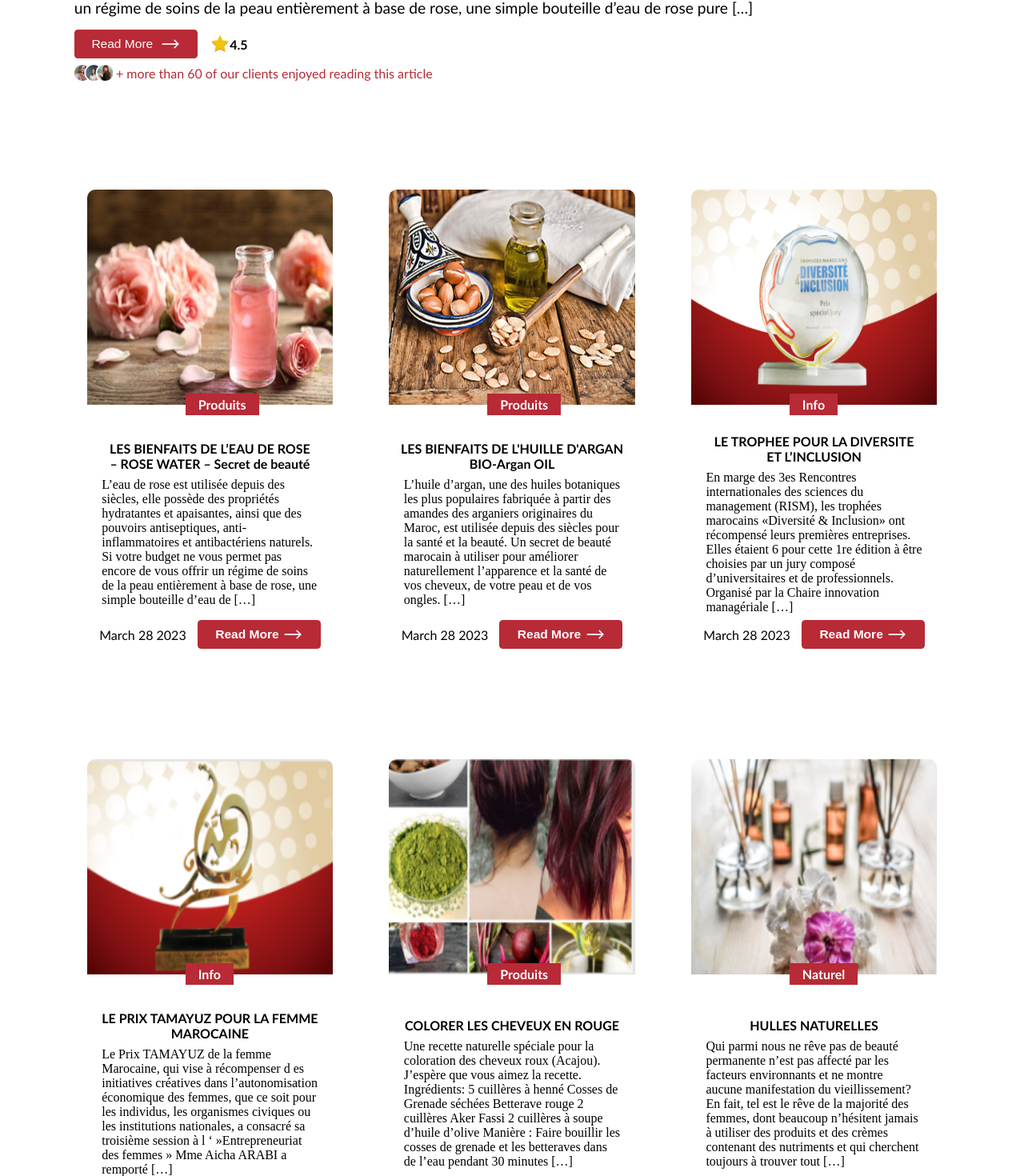
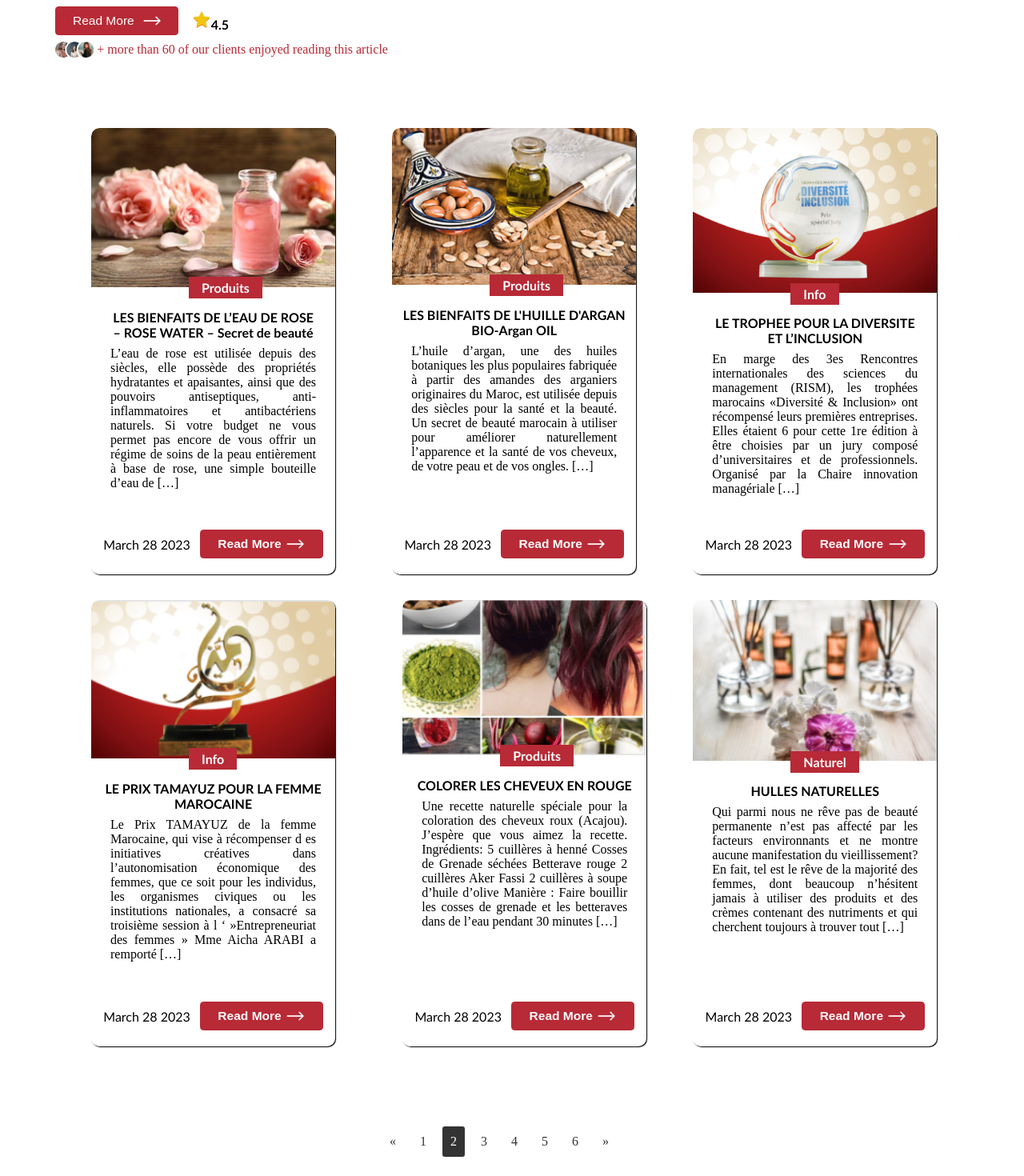
Before and after one commit to AbdoTheDeveloper/Bionoor-Cosmetics-, a React (Create React App) app: page / in a window 1280 px wide. Shown: the part 858-2328 px from the top of the page at 80% size. Built offline with nearby package versions, Linux system fonts and the light colour scheme.

Commit message:
saturday morning commit ajout de pagination

```diff
--- a/src/pages/BlogPosts.jsx
+++ b/src/pages/BlogPosts.jsx
@@ -12,12 +12,6 @@ import Hulles_Naturelles from '../Ressourses/images/hulles_naturelles.png'
 const BlogPosts = () => {
     return (
         <>
-
-
-
-
-
-
             <nav className='navbar'>
                 <h1>Navabar</h1>
 
@@ -38,9 +32,9 @@ const BlogPosts = () => {
 
 
                     <div className="meta_data">
-                        <p>
-                            L’eau de rose est utilisée depuis des siècles, elle possède des propriétés hydratantes et apaisantes, ainsi que des pouvoirs <br />
-                            antiseptiques, anti-inflammatoires et antibactériens naturels. Si votre budget ne vous permet pas encore de vous offrir <br />
+                        <p id='description'>
+                            L’eau de rose est utilisée depuis des siècles, elle possède des propriétés hydratantes et apaisantes, ainsi que des pouvoirs
+                            antiseptiques, anti-inflammatoires et antibactériens naturels. Si votre budget ne vous permet pas encore de vous offrir
                             un régime de soins de la peau entièrement à base de rose, une simple bouteille d’eau de rose pure […]
                         </p>
                         <div className='read_more'>
@@ -64,12 +58,13 @@ const BlogPosts = () => {
 
 
                 <main className="blogs_list">
-                    <div className='blog_post_row'>
+                    {/* <div className='blog_post_row'> */}
                     <div className="blog_post">
                         <figure>
                             <img id="image" src={RoseWater} alt="" />
                             <span className="category">Produits</span>
                         </figure>
+                        <div className="down_part">
                             <div>
                                 <h4 className="title">LES BIENFAITS DE L’EAU DE ROSE <br />
                                     – ROSE WATER – Secret de beauté</h4>
@@ -88,6 +83,8 @@ const BlogPosts = () => {
 
                             </div>
 
+                        </div>
+
 
                     </div>
                     <div className="blog_post">
@@ -97,6 +94,7 @@ const BlogPosts = () => {
                                 Produits
                             </span>
                         </figure>
+                        <div className="down_part">
                             <div>
                                 <h4 className="title">
                                     LES BIENFAITS DE L'HUILLE D'ARGAN <br />
@@ -117,6 +115,7 @@ const BlogPosts = () => {
 
                             </div>
                         </div>
+                    </div>
                     <div className="blog_post">
                         <figure>
                             <img id="image" src={Diversité} alt="" />
@@ -126,6 +125,7 @@ const BlogPosts = () => {
 
 
                         </figure>
+                        <div className="down_part">
                             <div>
                                 <h4 className="title">
                                     LE TROPHEE POUR LA DIVERSITE
@@ -149,7 +149,13 @@ const BlogPosts = () => {
                             </div>
                         </div>
                     </div>
-                    <div className='blog_post_row'>
+                    {/* </div> */}
+
+
+
+
+
+                    {/* <div className='blog_post_row'> */}
 
                     <div className="blog_post">
                         <figure>
@@ -159,6 +165,7 @@ const BlogPosts = () => {
                             </span>
 
                         </figure>
+                        <div className="down_part">
                             <div>
                                 <h4 className="title">
                                     LE PRIX TAMAYUZ POUR LA FEMME
@@ -179,6 +186,19 @@ const BlogPosts = () => {
 
                             </div>
                         </div>
+                    </div>
+
+
+
+
+
+
+
+
+<span></span>
+
+
+
                     <div className="blog_post">
                         <figure>
                             <img id="image" src={CouleurRouge} alt="" />
@@ -187,6 +207,7 @@ const BlogPosts = () => {
                             </span>
 
                         </figure>
+                        <div className="down_part">
                             <div>
                                 <h4 className="title">
                                     COLORER LES CHEVEUX EN ROUGE
@@ -208,6 +229,12 @@ const BlogPosts = () => {
 
                             </div>
                         </div>
+                    </div>
+
+
+
+
+
                     <div className="blog_post">
                         <figure>
                             <img id="image" src={Hulles_Naturelles} alt="" />
@@ -216,6 +243,7 @@ const BlogPosts = () => {
                             </span>
 
                         </figure>
+                        <div className="down_part">
                             <div>
                                 <h4 className="title">
                                     HULLES NATURELLES
@@ -238,8 +266,21 @@ const BlogPosts = () => {
                             </div>
                         </div>
                     </div>
+                    {/* </div> */}
+                </main>
 
-                </main>
+
+                <div class="pagination">
+                    <a href="#">&laquo;</a>
+                    <a href="#">1</a>
+                    <a class="active" href="#">2</a>
+                    <a href="#">3</a>
+                    <a href="#">4</a>
+                    <a href="#">5</a>
+                    <a href="#">6</a>
+                    <a href="#">&raquo;</a>
+                </div>
+
 
             </div>
 
--- a/src/style/BlogPosts.css
+++ b/src/style/BlogPosts.css
@@ -2,6 +2,10 @@
     font-family: "Playfair Display";
     src: url("../../webfontkit-20230423-172858/playfairdisplay-variablefont_wght-webfont.woff ") format("woff"),
         url("https://yoursite.com/css/fonts/CustomFont.otf") format("font File");
+}
+
+html {
+    font-size: 16px;
 }
 
 * {
@@ -9,16 +13,18 @@
     padding: 0;
     box-sizing: border-box;
     /* font-family: 'Playfair Diplay'; */
+    /* border: 2px dotted red; */
 }
-body{
+
+body {
     overflow-x: hidden;
-    position:  relative;
+    position: relative;
     z-index: 2;
 }
 
 .navbar {
     width: 100vw;
-    height: 6em;
+    min-height: 10vh;
     background-color: black;
     display: grid;
     justify-content: center;
@@ -31,16 +37,16 @@ body{
 
 .navbar h1 {
     font-size: 2rem;
-    font-family:'Gill Sans', 'Gill Sans MT', Calibri, 'Trebuchet MS', sans-serif;
+    font-family: 'Gill Sans', 'Gill Sans MT', Calibri, 'Trebuchet MS', sans-serif;
 }
 
 .blogs_list_container {
     display: inline-grid;
-    grid-template-rows: 3;
+    grid-template-rows: 4;
     grid-gap: 2rem;
     margin: 1.5rem auto;
     width: 100vw;
-
+    /* border: 2px dotted red; */
 }
 
 header {
@@ -58,7 +64,7 @@ section {
 
 header h1 {
     font-size: 3rem;
-    font-weight:900;
+    font-weight: 900;
     /* width: 100%; */
 }
 
@@ -67,16 +73,16 @@ header p {
     font-family: 'Gill Sans', 'Gill Sans MT', Calibri, 'Trebuchet MS', sans-serif;
 }
 
-section figure img#rose_water_image {
+/* section figure img#rose_water_image {
 
     position: absolute;
     width: 20em;
     height: 15em;
     right: 5%;
     bottom: 25%;
-}
+} */
 
-section > figure > img#Roses{
+section>figure>img#Roses {
     /* border-radius: 20px 20px 0px 0px; */
     width: 100%;
     height: 100%;
@@ -92,38 +98,45 @@ section>figure>p {
 }
 
 section figure {
-    height: 70vh;
+    height: 528px;
     position: relative;
     /* width: 80%; */
 
 }
 
-section figure,
-section .meta_data p,
+.meta_data p section figure,
 .read_more {
     font-family: 'Gill Sans', 'Gill Sans MT', Calibri, 'Trebuchet MS', sans-serif;
     margin: auto;
-    width: 95%;
+    width: 100%;
 }
 
 section .read_more {
     /* padding-top: 1rem; */
     align-items: center;
-    justify-content: cente;
+    justify-content: flex-start;
     display: flex;
 }
 
 section .meta_data p:first-of-type {
     font-size: 1.2rem;
     padding: 1rem 0 1rem;
+    width: 74%;
 }
 
-section .meta_data .read_more a ,main.blogs_list .blog_post_row .blog_post div a{
+section .meta_data .read_more a,
+main.blogs_list .blog_post div div a {
     text-decoration: none;
 
 }
 
-section .meta_data .read_more button , main .blog_post_row .blog_post div a button {
+.meta_data {
+    width: 100%;
+    margin: auto;
+}
+
+section .meta_data .read_more button,
+main .blog_post div a button {
     display: inline;
     border: none;
     border-radius: 4.32px;
@@ -141,16 +154,14 @@ section .meta_data .read_more button , main .blog_post_row .blog_post div a butt
 
 section .meta_data .read_more button:hover {}
 
-section .meta_data .read_more button img ,main .blog_post_row .blog_post div img {
+section .meta_data .read_more button img,
+main .blog_post div img {
     width: 1.5rem;
     height: 1.5rem;
 }
+
 section .meta_data .read_more span {
-    width: 3vw;
     font-weight: bold;
-    display: flex;
-    justify-content: space-between;
-    align-items: center;
 }
 
 section .meta_data .read_more span img {
@@ -174,57 +185,60 @@ section .meta_data p img {
 } */
 
 main.blogs_list {
+    flex-wrap: wrap;
     grid-row: 3/4;
     grid-column: 3/11;
     display: flex;
-    flex-direction: column;
+    flex-direction: row;
     justify-content: space-between;
     align-items: center;
     width: 95%;
     margin: 2rem auto;
 
 }
-main.blogs_list .blog_post_row {
+
+/* main.blogs_list .blog_post_row {
     width: fit-content;
     display: flex;
     justify-content: space-between;
-    grid-row:1/2;
-    grid-column: 1/4;
     width: 100%;
     margin: 3rem auto;
-}
+} */
 .blog_post {
+    overflow: hidden;
     position: relative;
-    background-color:white;
+    background-color: white;
     margin: 2vh;
-    height: 73vh;
-    width:24vw ;
+    height: 558px;
+    width: 28%;
     border-radius: 10px;
     transition: transform .5s linear;
-    display: flex;
-    justify-content: space-between;
-    align-items: center;
-    flex-direction: column;
+    box-shadow: 1px 1px 1px black;
 }
-main.blogs_list .blog_post_row .blog_post figure{
+
+main.blogs_list .blog_post figure {
     width: 100%;
-    height: 46%;
-    position:relative ;
+    height: auto;
+    position: relative;
 
 }
-main.blogs_list .blog_post_row .blog_post:hover{
-    box-shadow: .8px .8px  rgb(72, 70, 70);
+
+main.blogs_list .blog_post:hover {
+    box-shadow: .8px .8px rgb(72, 70, 70);
     transform: scale(1.050, 1.050);
 }
-.blogs_list .blog_post_row .blog_post:hover  #image{
-opacity: .8;
+
+.blogs_list .blog_post:hover #image {
+    opacity: .8;
 }
-main.blogs_list .blog_post_row .blog_post figure img{
+
+main.blogs_list .blog_post figure img {
     width: 100%;
     height: 100%;
     border-radius: 10px 10px 0px 0px;
 }
-main.blogs_list .blog_post_row .blog_post figure .category{
+
+main.blogs_list .blog_post figure .category {
     position: absolute;
     background-color: #B72A36;
     text-align: center;
@@ -233,44 +247,63 @@ main.blogs_list .blog_post_row .blog_post figure .category{
     left: 40%;
     bottom: -5%;
     font-size: 16px;
-    font-weight:bold ;
+    font-weight: bold;
     font-family: 'Gill Sans', 'Gill Sans MT', Calibri, 'Trebuchet MS', sans-serif;
 }
-.category:hover{
+
+.category:hover {}
+
+/* main.blogs_list .blog_post_row .blog_post figure span:first-of-type:hover{
+    opacity: .7;
+} */
+
+main.blogs_list .blog_post div .blog-postcontent {
+    font-size: 16px;
+    text-align: justify;
+    width: 100%;
+    padding: 8px 24px;
+    overflow-wrap: break-word;
+
 
 }
-main.blogs_list .blog_post_row .blog_post figure span:first-of-type:hover{
-    /* opacity: .7; */
+
+.down_part {
+    display: flex;
+    flex-direction: column;
+    width: 100%;
+    border-radius: 0 0 10px 10px;
+    justify-content: space-between;
+    align-items: center;
+    align-content: center;
+    height: 300px;
 }
-main.blogs_list .blog_post_row .blog_post div .blog-postcontent  {
-    font-size: 1rem;
-    text-align:left;
-    width: 90%;
-    margin: auto;
-    padding: 1%;
 
-}
-main.blogs_list .blog_post_row .blog_post div h4{
-    padding: 2rem 0px 2.5rem;
+main.blogs_list .blog_post div h4 {
+    padding: 1.5rem 0px 0rem;
     text-align: center;
     /* font-family: 'Playfair Diplay'; */
     font-family: 'Gill Sans', 'Gill Sans MT', Calibri, 'Trebuchet MS', sans-serif;
-    padding: 32px 0 5px;
+    /* padding: 32px 0 5px; */
 }
-main.blogs_list .blog_post_row .blog_post div:last-child{
+
+main.blogs_list .blog_post div div:last-child {
     width: 90%;
     display: flex;
     justify-content: space-between;
     align-items: center;
     font-weight: lighter;
     font-family: 'Gill Sans', 'Gill Sans MT', Calibri, 'Trebuchet MS', sans-serif;
-    padding-bottom:10px;
+    padding-bottom: 10px;
+    position: absolute;
+    bottom: 10px;
 }
-main.blogs_list .blog_post_row .blog_post div a button {
+
+main.blogs_list .blog_post div a button {
     font-weight: bold;
-    border: 1px solid  #B72A36;
+    border: 1px solid #B72A36;
 
 }
+
 footer {
     font-size: 35px;
     color: white;
@@ -278,12 +311,229 @@ footer {
     justify-content: center;
     align-items: center;
     height: 25vh;
-    background-color:#000000;
+    background-color: #000000;
     width: 100vw;
     font-family: 'Gill Sans', 'Gill Sans MT', Calibri, 'Trebuchet MS', sans-serif;
-    margin-top:200px ;
+    margin-top: 200px;
 }
-main.blogs_list .blog_post_row .blog_post div a button:hover{
-    border: 1px solid  #B72A36;
+
+main.blogs_list .blog_post div a button:hover {
+    border: 1px solid #B72A36;
     background-color: #000000;
 }
+
+
+
+
+/* .pagination {
+    grid-area: 4/2/5/11;
+    display: flex;
+    justify-content: center;
+    align-items: center;
+    margin: 20px 0;
+}
+
+.pagination a {
+    color: #333;
+    padding: 8px 16px;
+    text-decoration: none;
+    transition: background-color 0.3s;
+    border-radius: 5px;
+}
+
+.pagination a:hover:not(.active) {
+    background-color: #ddd;
+}
+
+.pagination .active {
+    background-color: #4CAF50;
+    color: white;
+}
+
+.pagination a:first-child {
+    margin-right: 10px;
+}
+
+.pagination a:last-child {
+    margin-left: 10px;
+} */
+
+
+.pagination {
+    grid-area: 4/2/5/11;
+    display: flex;
+    justify-content: center;
+    align-items: center;
+    margin: 20px 0;
+    font-size: 16px;
+  }
+
+  .pagination > a,
+  .pagination > span {
+    display: inline-block;
+    padding: 10px;
+    margin: 0 5px;
+    text-decoration: none;
+    color: #333;
+    border-radius: 3px;
+
+
+
+
+    transition: all 0.3s ease;
+  }
+
+  .pagination > a:hover {
+    background-color: #333;
+
+
+
+    color: #fff;
+  }
+
+  .pagination > .active {
+    background-color: #333;
+    color: #fff;
+  }
+
+  @media screen and (max-width: 768px) {
+    .pagination {
+      flex-wrap: wrap;
+    }
+
+    .pagination > a,
+    .pagination > span {
+      margin: 5px;
+    }
+  }
+
+
+
+
+
+
+
+
+
+
+
+
+
+@media only screen and (max-width: 768px) {
+
+    /* CSS rules for screens with maximum width of 768px */
+    header h1 {
+        font-size: 2.5rem;
+    }
+
+    header p {
+        font-size: 1.2rem;
+    }
+
+    section figure img#Roses {
+        position: absolute;
+        width: 60%;
+        height: auto;
+    }
+
+    section figure p {
+        font-size: 1.5rem;
+    }
+
+    section .read_more {
+        flex-direction: column;
+        align-items: flex-start;
+    }
+
+    section .meta_data p:first-of-type {
+        font-size: 1rem;
+        padding: 0.5rem 0 0.5rem;
+    }
+
+    section .meta_data .read_more button {
+        width: 100%;
+        margin-top: 0.5rem;
+    }
+
+    main.blogs_list {
+        flex-direction: column;
+    }
+
+    .blog_post {
+        width: 100%;
+        margin-bottom: 2rem;
+    }
+}
+
+@media only screen and (max-width: 480px) {
+
+    /* CSS rules for screens with maximum width of 480px */
+    header h1 {
+        font-size: 2rem;
+    }
+
+    header p {
+        font-size: 1rem;
+    }
+
+    section figure img#Roses {
+        width: 80%;
+        right: 10%;
+    }
+
+    section figure p {
+        font-size: 1.2rem;
+    }
+
+    section .meta_data p:first-of-type {
+        font-size: 1rem;
+        padding: 0.5rem 0 0.5rem;
+    }
+
+    section .meta_data .read_more button {
+        width: 100%;
+        margin-top: 0.5rem;
+    }
+
+    main.blogs_list {
+        flex-direction: column;
+    }
+
+    .blog_post {
+        width: 100%;
+        margin-bottom: 2rem;
+    }
+}
+
+
+@media only screen and (max-width: 2560px){
+    *{
+        /* border:red dotted 3px ; */
+    }
+    /* header p{
+      font-size: 2rem;
+    }
+    header h1 {
+        font-size: 4rem;
+    }
+    section figure p{
+        font-size: 5em;
+    }
+    section figure{
+        height: 1100px;
+        font: 10rem;
+
+    } */
+    /* section{
+        height: fit-content;
+    }
+    .meta_data p#description{
+        font-size: 2rem;
+        width: 80%;
+    } */
+}
+
+@media only screen and (min-width: 992px) {
+
+
+}
```
Lines whose indentation alone changed are shown as unchanged.
